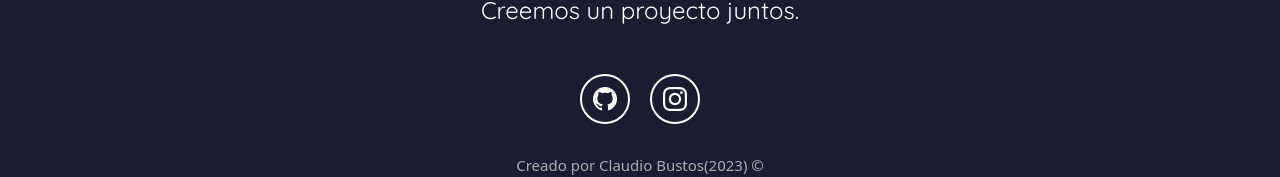
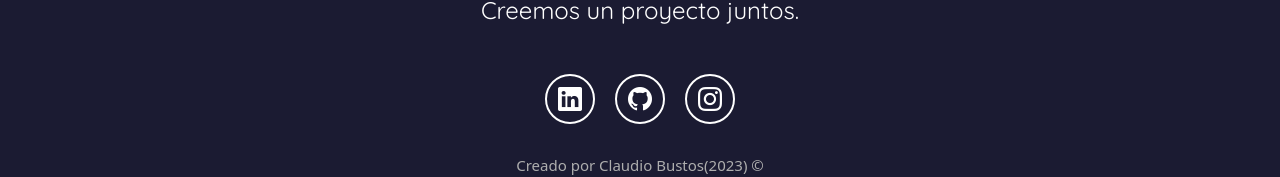
Before and after one commit to SK-ClaudioBustos/portafolio-react, a React (Create React App) app: page / in a window 1280 px wide. Shown: the part 3518-3695 px from the top of the page. Built offline with nearby package versions, Linux system fonts and the light colour scheme.

Commit message:
feat: enlace a cuenta de linkedin

```diff
--- a/src/components/Footer/Footer.tsx
+++ b/src/components/Footer/Footer.tsx
@@ -14,6 +14,9 @@ function Footer(): JSX.Element {
       </a>
       <p className="footer-texto text-center">{t("footer.t1")}<br></br>{t("footer.t2")}</p>
       <div className="iconos-redes-sociales d-flex flex-wrap align-items-center justify-content-center">
+        <a href="https://www.linkedin.com/in/claudio-bustos-395a0631a" target="_blank" rel="noopener noreferrer">
+          <i className="bi bi-linkedin"></i>
+        </a>
         <a href="https://github.com/SK-ClaudioBustos" target="_blank" rel="noopener noreferrer">
           <i className="bi bi-github"></i>
         </a>
```
